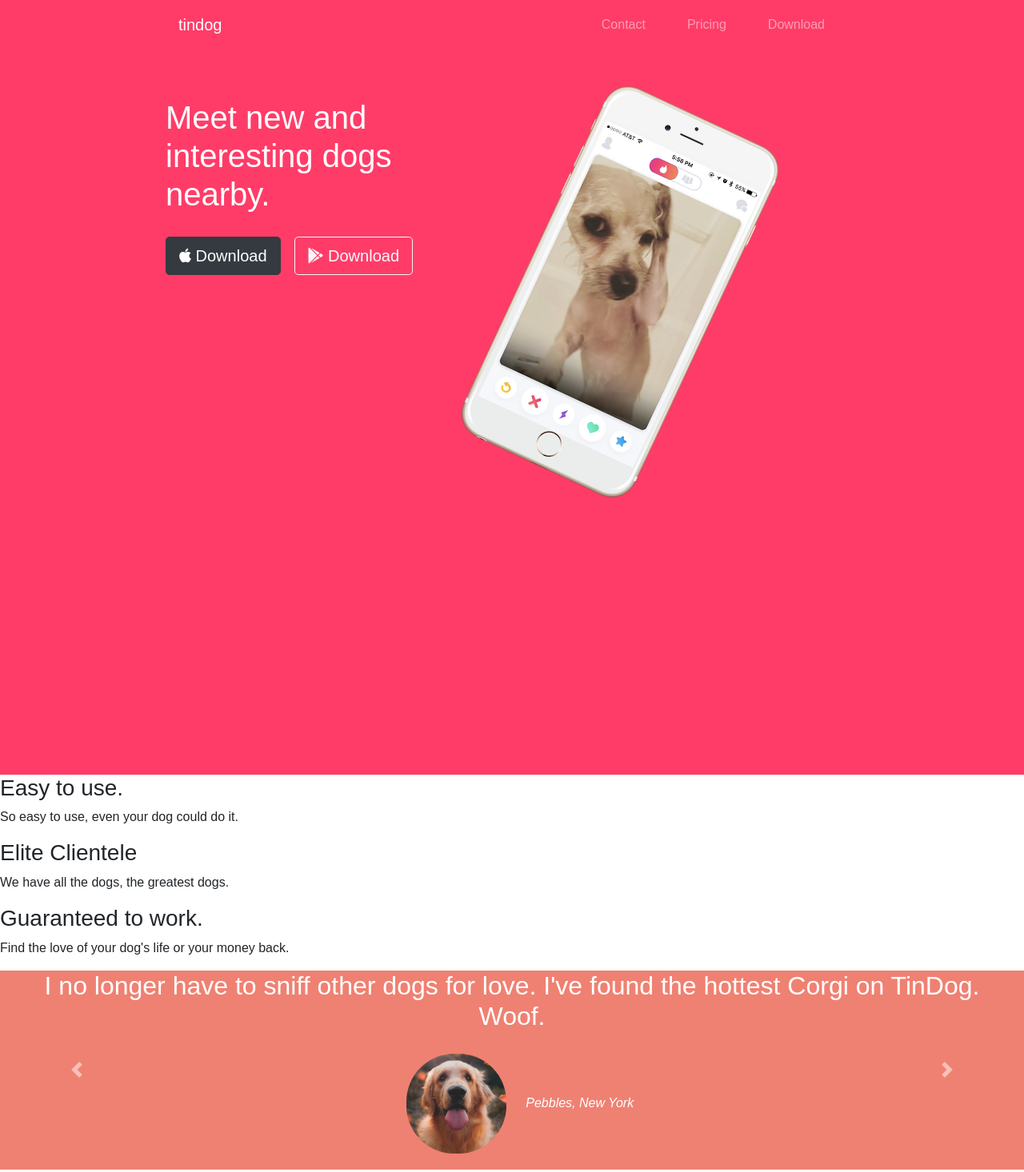
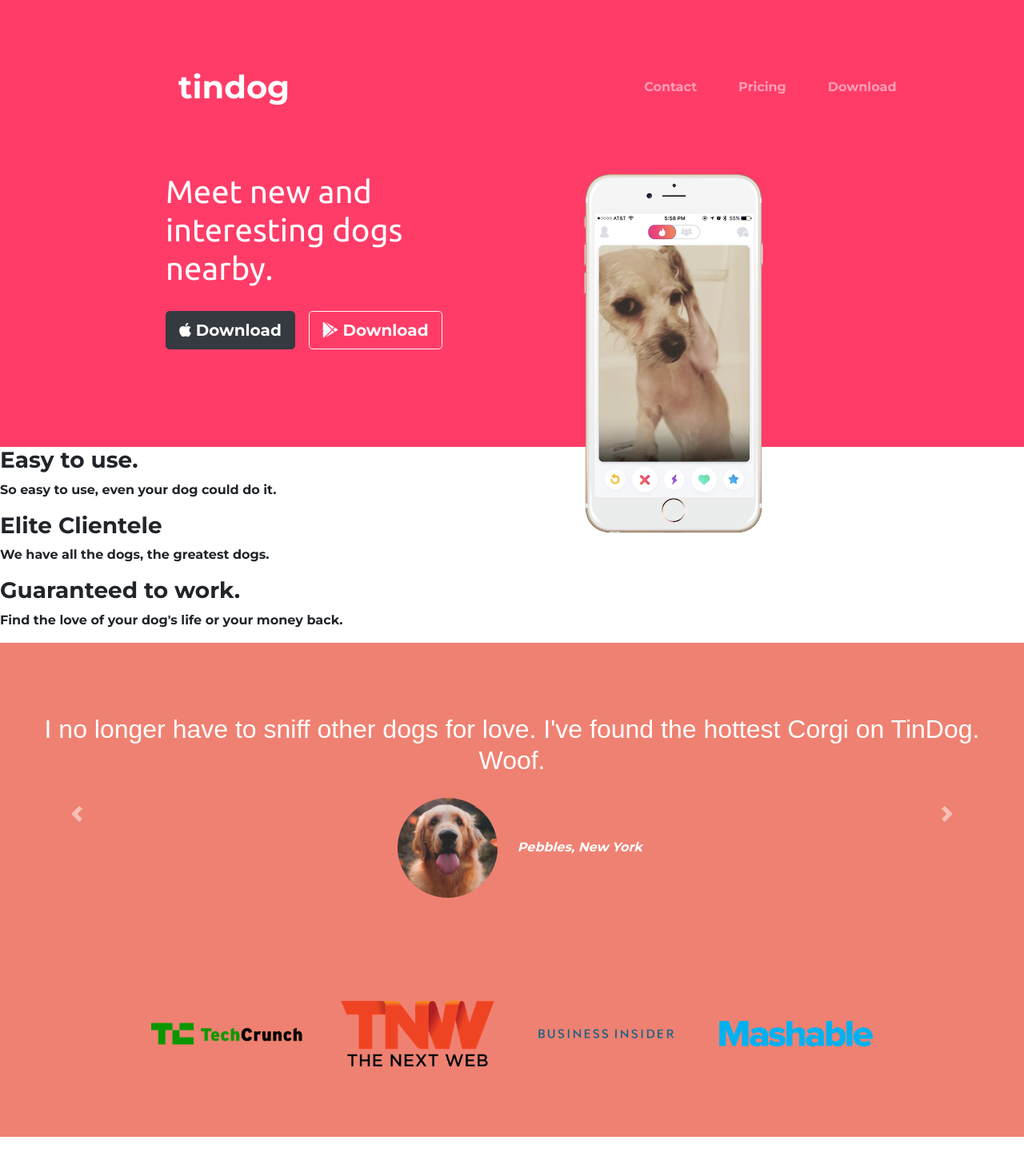
Before and after one commit to Sergey1404/web6, a plain HTML site: page index.html in a window 1280 px wide. Shown: the part 35-1501 px from the top of the page at 80% size. Drawn offline with nearby package versions, Linux system fonts and the light colour scheme.

Commit message:
Update styles.css

```diff
--- a/css/styles.css
+++ b/css/styles.css
@@ -1,32 +1,57 @@
+body * {
+    font-family: "Montserrat", sans-serif;
+}
+
+#title {
+    background-color: #ff3c68;
+    color: #ffffff;
+    padding: 3% 15%;
+}
+
+#testimonials {
+    text-align: center;
+    background-color: #ef8172;
+    color: #ffffff;
+}
+
+#press {
+    background-color: #ef8172;
+    text-align: center;
+    padding-bottom: 3%;
+}
+
+#pricing {
+    padding: 100px;
+    text-align: center;
+}
+
+h1 {
+    font-family: "Ubuntu", sans-serif;
+    font-size: 3rem;
+    line-height: 1.5;
+}
+
+h2 {
+    font-family: "Montserrat-Bold", sans-serif;
+    font-size: 3rem;
+    line-height: 1.5;
+}
+
+.container-fluid {
+    padding: 7% 15%;
+}
+
+.navbar-brand.wrapper {
+    font-size: 2.5rem;
+    margin-right: 50%;
+}
+
 .navbar.wrapper {
     padding-bottom: 4.5rem;
 }
 
-.navbar-nav li {
+.nav-item.wrapper {
     padding: 0 18px;
-}
-
-.navbar a {
-    font-family: 'Montserrat-Light', sans-serif;
-}
-
-.navbar-brand.specified {
-    font-family: 'Ubuntu', sans-serif;
-    font-size: 2.5rem;
-    font-weight: bold;
-}
-
-#title {
-    background-color: #ff3c68;
-    color: #fff;
-    align-content: end;
-    padding: 3% 15%;
-}
-
-h1 {
-    font-family: 'Montserrat-Black', sans-serif;
-    font-size: 3rem;
-    line-height: 1.5;
 }
 
 .download-button {
@@ -34,38 +59,23 @@ h1 {
 }
 
 .title-image {
-    height: 60%;
-    transform: rotate(25deg);
-}
-
-body * {
-    font-family: 'Alef', sans-serif;
-}
-
-#testimonials {
-    text-align: center;
-    background-color: #ef8172;
-    color: #fff;
-}
-
-h2 {
-    font-family: 'Montserrat-Bold', sans-serif;
-    font-size: 3rem;
-    line-height: 1.5;
+    width: 50%;
+    position: absolute;
+    right: 30%;
+    overflow: hidden;
 }
 
 .testimonial-image {
     width: 10%;
-    border-radius: 60px;
+    border-radius: 100%;
     margin: 20px;
-}
-
-#press {
-    text-align: center;
-    padding: 3%;
 }
 
 .press-logo {
     width: 15%;
     margin: 20px 20px 50px;
 }
+
+.pricing-column {
+    padding: 3% 2%;
+}
```
